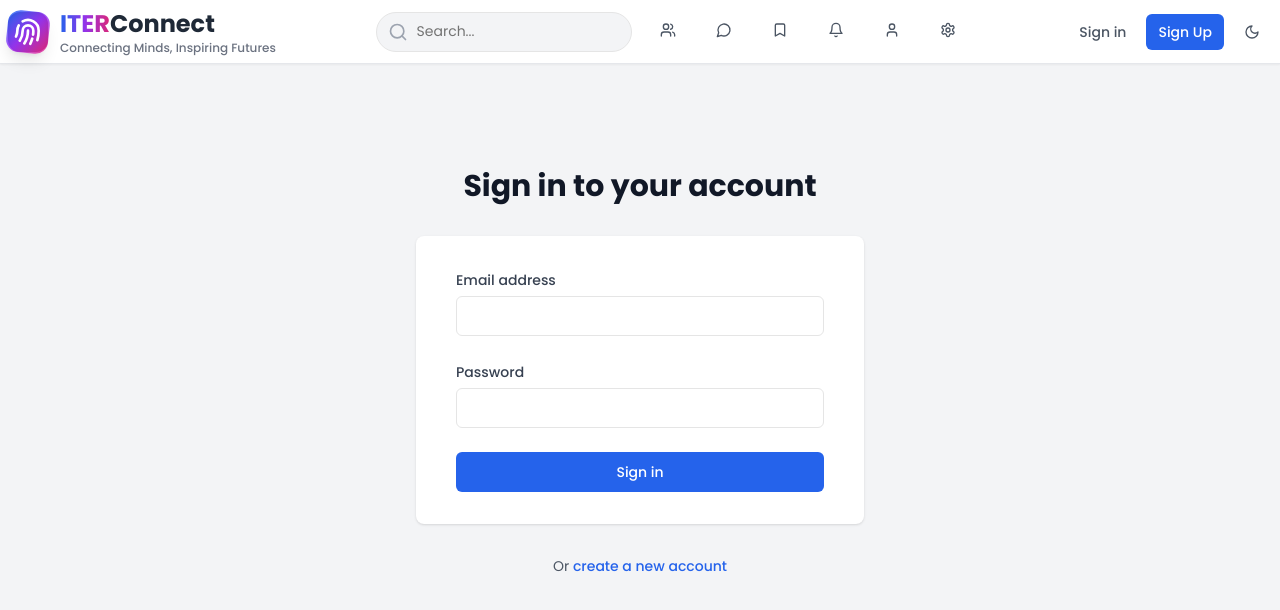
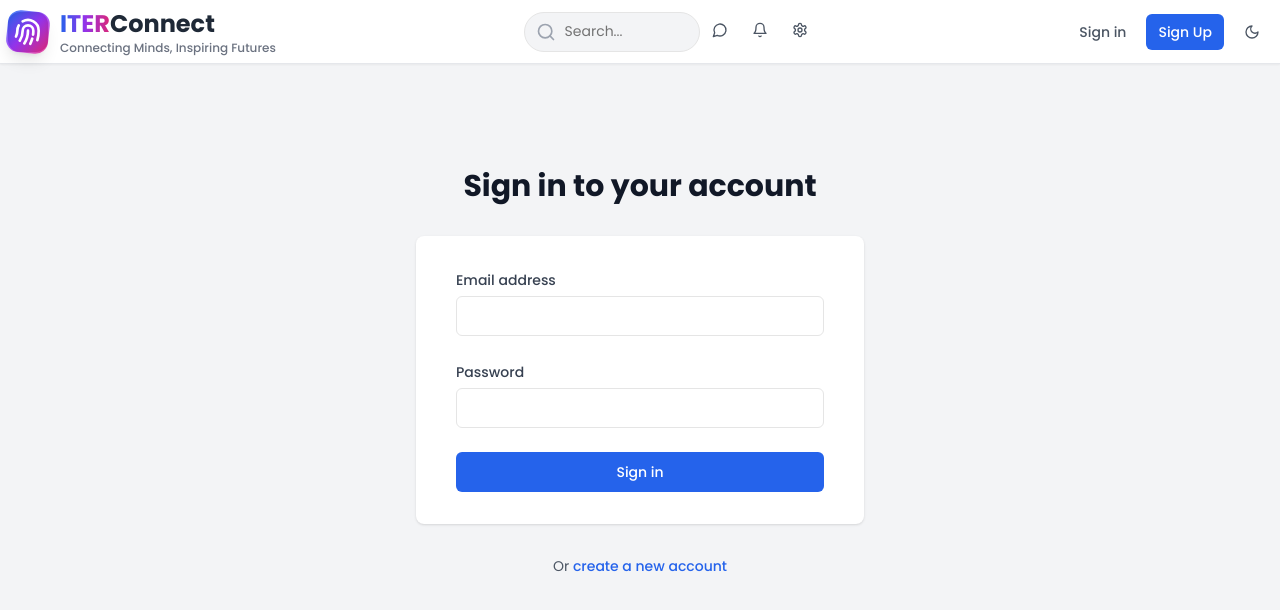
Before and after one commit to shaurya35/ITER-Social-Connect, a Next.js app in the folder client/: page /signin in a window 1280 px wide. Shown: the top 610 px of the page. Built offline with nearby package versions, Linux system fonts and the light colour scheme.

Commit message:
Optimized Frontend

```diff
--- a/client/src/components/home/main/LeftSidebar.jsx
+++ b/client/src/components/home/main/LeftSidebar.jsx
@@ -7,13 +7,25 @@ import {
   Settings,
   Users,
   ChevronRight,
+  Bell,
+  MessageCircle,
+  User,
+  Bookmark,
 } from "lucide-react";
 
 export default function LeftSidebar() {
+  const menuItems = [
+    { icon: User, label: "Profile" },
+    { icon: MessageCircle, label: "Messages" },
+    { icon: Bell, label: "Notifications" },
+    { icon: Bookmark, label: "Saved Events" },
+    { icon: Users, label: "Connections" },
+    { icon: Settings, label: "Settings" },
+  ];
   return (
     <>
       <aside className="w-64 lg:flex-shrink-0">
-        <Card className="bg-white dark:bg-gray-800 overflow-hidden mb-4">
+        <Card className="bg-white dark:bg-gray-800 overflow-hidden mb-3">
           <CardContent className="p-0">
             <div className="relative h-32">
               <NextImage
@@ -54,6 +66,19 @@ export default function LeftSidebar() {
             </div>
           </CardContent>
         </Card>
+        <div className="h-11 dark:bg-gray-800 bg-white rounded-lg shadow mb-4 flex justify-evenly items-center">
+          {menuItems.slice(0, 4).map((item, index) => (
+            <Button
+              key={index}
+              variant="ghost"
+              size="sm"
+              className="text-gray-600 dark:text-gray-300 hover:bg-gray-100 dark:hover:bg-gray-700 hover:text-gray-900 dark:hover:text-gray-100"
+            >
+              <item.icon className="h-5 w-5" />
+              <span className="sr-only">{item.label}</span>
+            </Button>
+          ))}
+        </div>
         <nav className="space-y-1 bg-white dark:bg-gray-800 rounded-lg shadow">
           {[
             { icon: FileText, label: "My Posts" },
--- a/client/src/components/home/navbar/Navbar.jsx
+++ b/client/src/components/home/navbar/Navbar.jsx
@@ -36,12 +36,12 @@ export default function Navbar() {
   }, [isOpen]);
 
   const menuItems = [
+    { icon: MessageCircle, label: "Messages" },
+    { icon: Bell, label: "Notifications" },
+    { icon: Settings, label: "Settings" },
     { icon: Users, label: "Connections" },
-    { icon: MessageCircle, label: "Messages" },
     { icon: Bookmark, label: "Saved Events" },
-    { icon: Bell, label: "Notifications" },
     { icon: User, label: "Profile" },
-    { icon: Settings, label: "Settings" },
   ];
 
   return (
@@ -58,18 +58,18 @@ export default function Navbar() {
               </div>
             </Link>
           </div>
-          <div className="hidden lg:flex lg:flex-row lg:flex-wrap lg:space-x-4">
+          <div className="hidden lg:flex lg:flex-row lg:flex-wrap lg:space-x-0">
             <div className="relative">
               <Input
                 type="search"
                 placeholder="Search..."
-                className="w-full sm:w-64 pl-10 pr-4 py-2 rounded-full text-sm bg-gray-100 dark:bg-gray-700 focus:bg-white dark:focus:bg-gray-600 focus:outline-none focus:ring-2 focus:ring-blue-500 dark:focus:ring-blue-400"
+                className="w-full sm:w-44 pl-10 pr-4 py-2 rounded-full text-sm bg-gray-100 dark:bg-gray-700 focus:bg-white dark:focus:bg-gray-600 focus:outline-none focus:ring-2 focus:ring-blue-500 dark:focus:ring-blue-400"
               />
               <div className="absolute inset-y-0 left-0 pl-3 flex items-center pointer-events-none">
                 <Search className="h-5 w-5 text-gray-400 dark:text-gray-500" />
               </div>
             </div>
-            {menuItems.slice(0, 6).map((item, index) => (
+            {menuItems.slice(0, 3).map((item, index) => (
               <Button
                 key={index}
                 variant="ghost"
```
